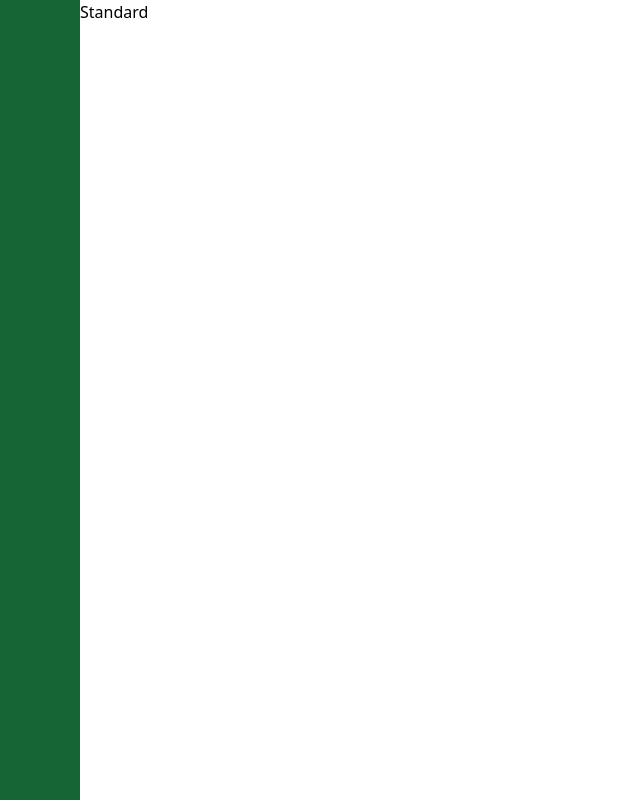
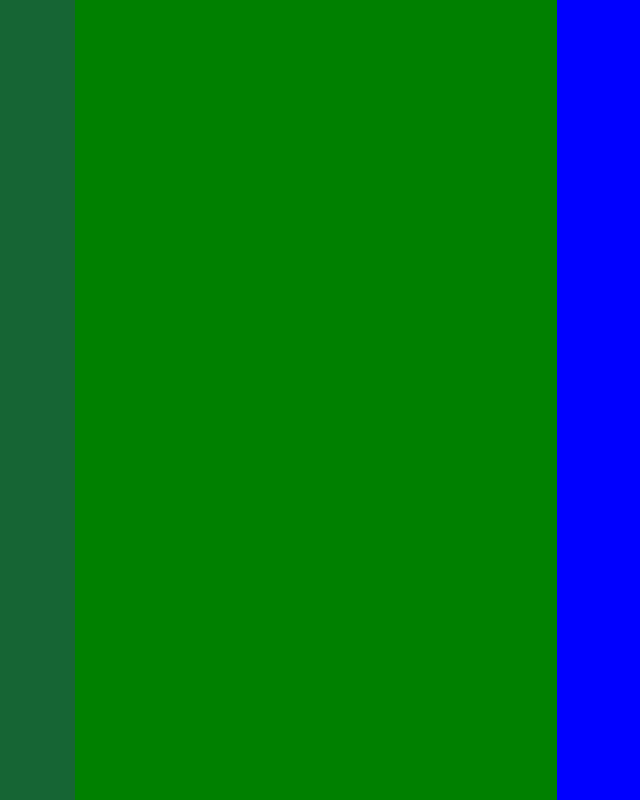
Before and after one commit to PSE-Team-TeXLa/texla-frontend, a SvelteKit app: page /standard_view in a window 1280 px wide. Shown: the whole page, without its empty margins (0-640 px from the left). Built offline with nearby package versions, Linux system fonts and the light colour scheme.

Commit message:
Add columns with variable width

```diff
--- /dev/null
+++ b/src/components/node_columns/NavigationColumn.svelte
@@ -0,0 +1,10 @@
+<script>
+    import StandardColumn from "./StandardColumn.svelte";
+
+    export let width;
+</script>
+
+
+<StandardColumn --bgcolor="green" --c-width={width}>
+    <slot />
+</StandardColumn>
--- /dev/null
+++ b/src/components/node_columns/ReadColumn.svelte
@@ -0,0 +1,9 @@
+<script>
+    import StandardColumn from "./StandardColumn.svelte";
+
+    export let width;
+</script>
+
+<StandardColumn --bgcolor="blue" --c-width={width} >
+    <slot />
+</StandardColumn>
--- /dev/null
+++ b/src/components/node_columns/StandardColumn.svelte
@@ -0,0 +1,14 @@
+<script>
+
+</script>
+
+<div class="h-full" >
+    <slot />
+</div>
+
+<style>
+    div {
+        width: var(--c-width);
+        background-color: var(--bgcolor);
+    }
+</style>
--- /dev/null
+++ b/src/globals/Constants.ts
@@ -0,0 +1,2 @@
+export const editorStandardNavSize = 20;
+export const nonEditorStandardReadSize = 40;
--- a/src/globals/Variables.ts
+++ b/src/globals/Variables.ts
@@ -1,3 +1,4 @@
 import {writable} from "svelte/store";
 
 export const currentLayer = writable(2);
+export const isEditorActive = writable(false);
--- a/src/routes/standard_view/+page.svelte
+++ b/src/routes/standard_view/+page.svelte
@@ -1 +1,14 @@
-Standard
+<script>
+    import ReadColumn from "../../components/node_columns/ReadColumn.svelte";
+    import NavigationColumn from "../../components/node_columns/NavigationColumn.svelte";
+    import {isEditorActive} from "../../globals/Variables.ts";
+    import {nonEditorStandardReadSize, editorStandardNavSize} from "../../globals/Constants.ts";
+
+    $: navColumnSize = $isEditorActive ? editorStandardNavSize : nonEditorStandardReadSize;
+
+</script>
+
+<div class="flex flex-row w-full">
+    <NavigationColumn width={`${navColumnSize}%`} />
+    <ReadColumn width="{`${100-navColumnSize}%`}" />
+</div>
```
